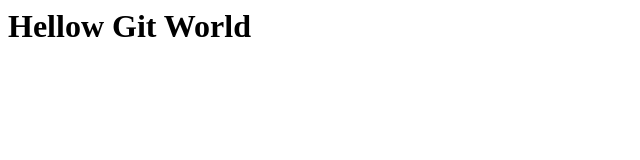
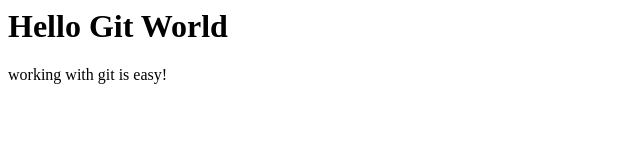
Before and after one commit to Silvam2/GitGithubMasterclass, a plain HTML site: page index.html in a window 1280 px wide. Shown: the whole page, without its empty margins (0-640 px from the left). Drawn offline with Linux system fonts and the light colour scheme.

Commit message:
added new version

```diff
--- a/index.html
+++ b/index.html
@@ -1 +1,5 @@
-<h1>Hellow Git World</h1>
+<h1>Hello Git World</h1>
+
+<div>
+    <p>working with git is easy!</p>
+</div>
```
